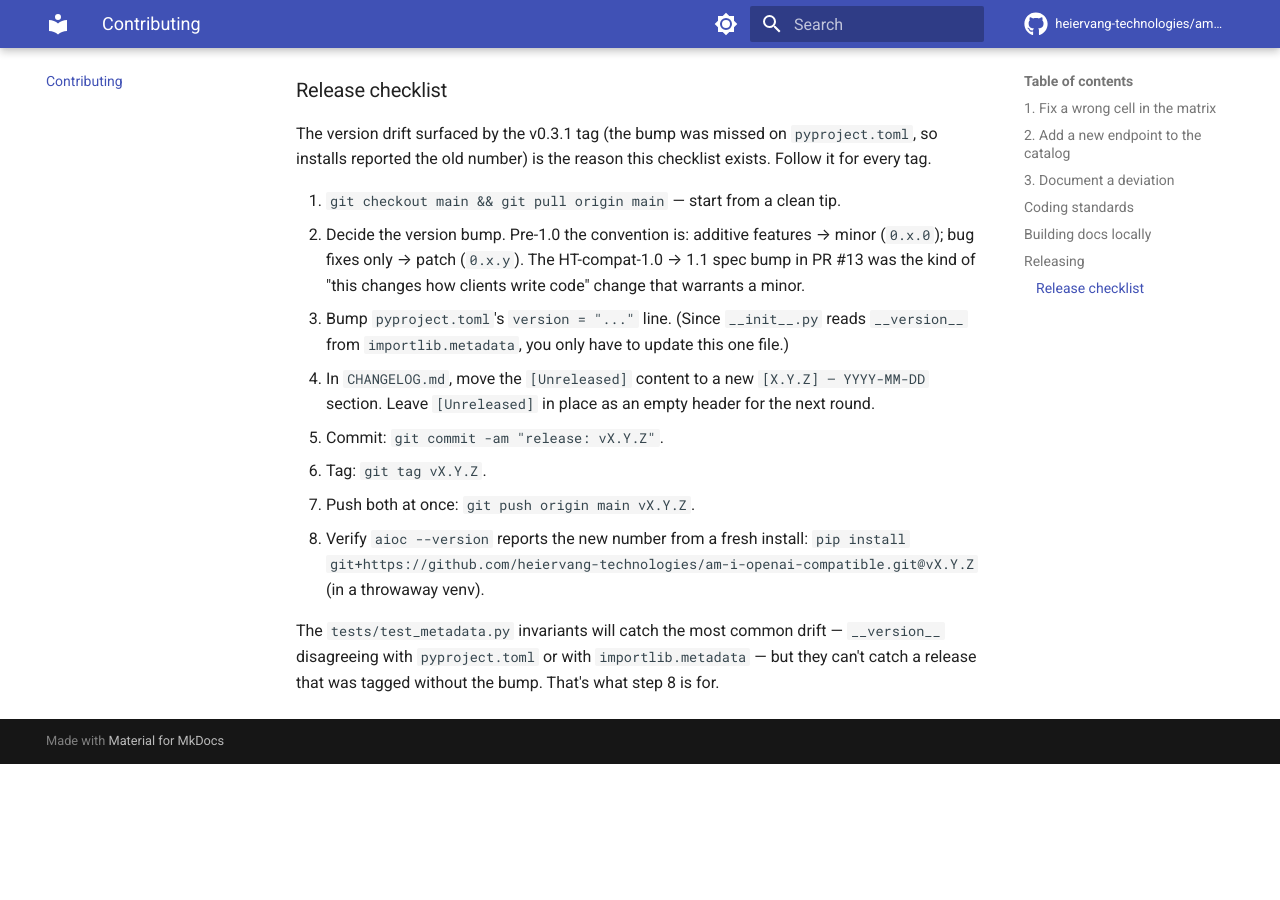
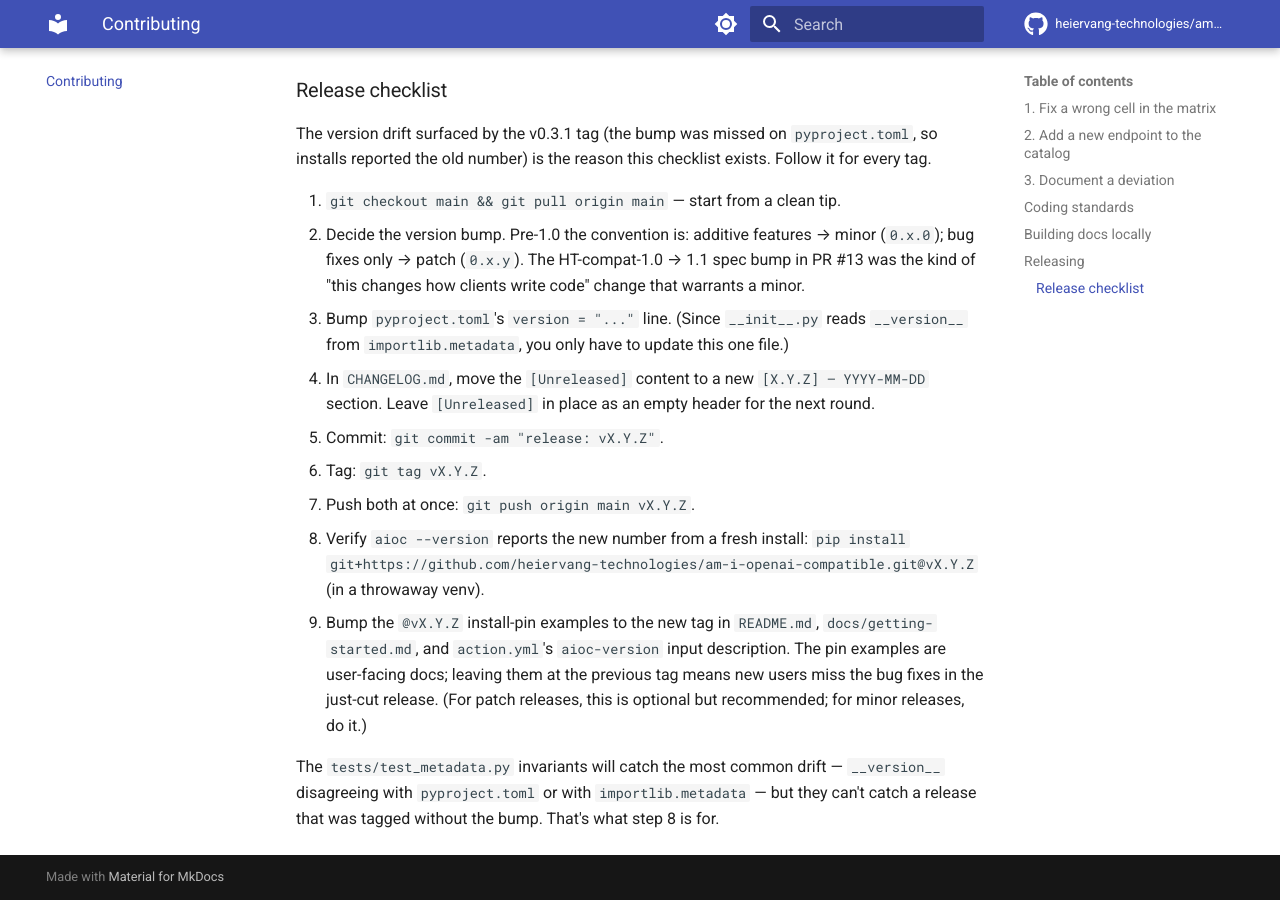
Before and after one commit to heiervang-technologies/am-i-openai-compatible, an MkDocs documentation site: the page built from docs/contributing.md, in a window 1280 px wide and 900 px high, scrolled down 1684 px. Built offline with MkDocs 1.6.1 and Material for MkDocs 9.7.7, drawn with Linux system fonts in a browser that asks for light colours; comment, search, counter and statistics services are not loaded; before the commit the page ends 2448 px from its top, so only the background shows below that.

Commit message:
docs: bump install-pin examples to v0.4.1 + add step 9 to checklist (#64)
Two pieces:

1. README.md (2 occurrences), docs/getting-started.md, and
   action.yml's aioc-version input description all still pinned
   `@v0.4.0` in their git-spec examples. v0.4.1 has been live for
   16+ hours with real bug fixes (word-boundary classifier, omni
   audio.data empty-content gate). New users picking up the README
   pin would miss them.

2. Adds step 9 to the release checklist in docs/contributing.md so
   this drift doesn't recur. Marks the bump as "optional but
   recommended" for patch releases (where the pin lag is low-risk)
   and required for minor releases (where the pin lag would hide
   feature work). Same kind of process-fix that PR #27 added for
   the v0.3.1 pyproject-vs-tag drift.

Co-authored-by: Markus <me@heiervang.tech>

```diff
--- a/action.yml
+++ b/action.yml
@@ -14,7 +14,7 @@
     required: false
     default: ""
   aioc-version:
-    description: "Which build to install. Not on PyPI yet — accepts 'main' (latest commit on the default branch) or any pip-installable git spec, e.g. 'git+https://github.com/heiervang-technologies/am-i-openai-compatible.git@v0.4.0' to pin to a tag. Default 'main'."
+    description: "Which build to install. Not on PyPI yet — accepts 'main' (latest commit on the default branch) or any pip-installable git spec, e.g. 'git+https://github.com/heiervang-technologies/am-i-openai-compatible.git@v0.4.1' to pin to a tag. Default 'main'."
     required: false
     default: "main"
   python-version:
--- a/docs/contributing.md
+++ b/docs/contributing.md
@@ -93,6 +93,13 @@
 8. Verify `aioc --version` reports the new number from a fresh
    install: `pip install git+https://github.com/heiervang-technologies/am-i-openai-compatible.git@vX.Y.Z`
    (in a throwaway venv).
+9. Bump the `@vX.Y.Z` install-pin examples to the new tag in
+   `README.md`, `docs/getting-started.md`, and `action.yml`'s
+   `aioc-version` input description. The pin examples are
+   user-facing docs; leaving them at the previous tag means new
+   users miss the bug fixes in the just-cut release. (For patch
+   releases, this is optional but recommended; for minor releases,
+   do it.)
 
 The `tests/test_metadata.py` invariants will catch the most common
 drift — `__version__` disagreeing with `pyproject.toml` or with
```
Also changed, not shown: README.md (+2 -2 lines), docs/getting-started.md (+1 -1 lines).
